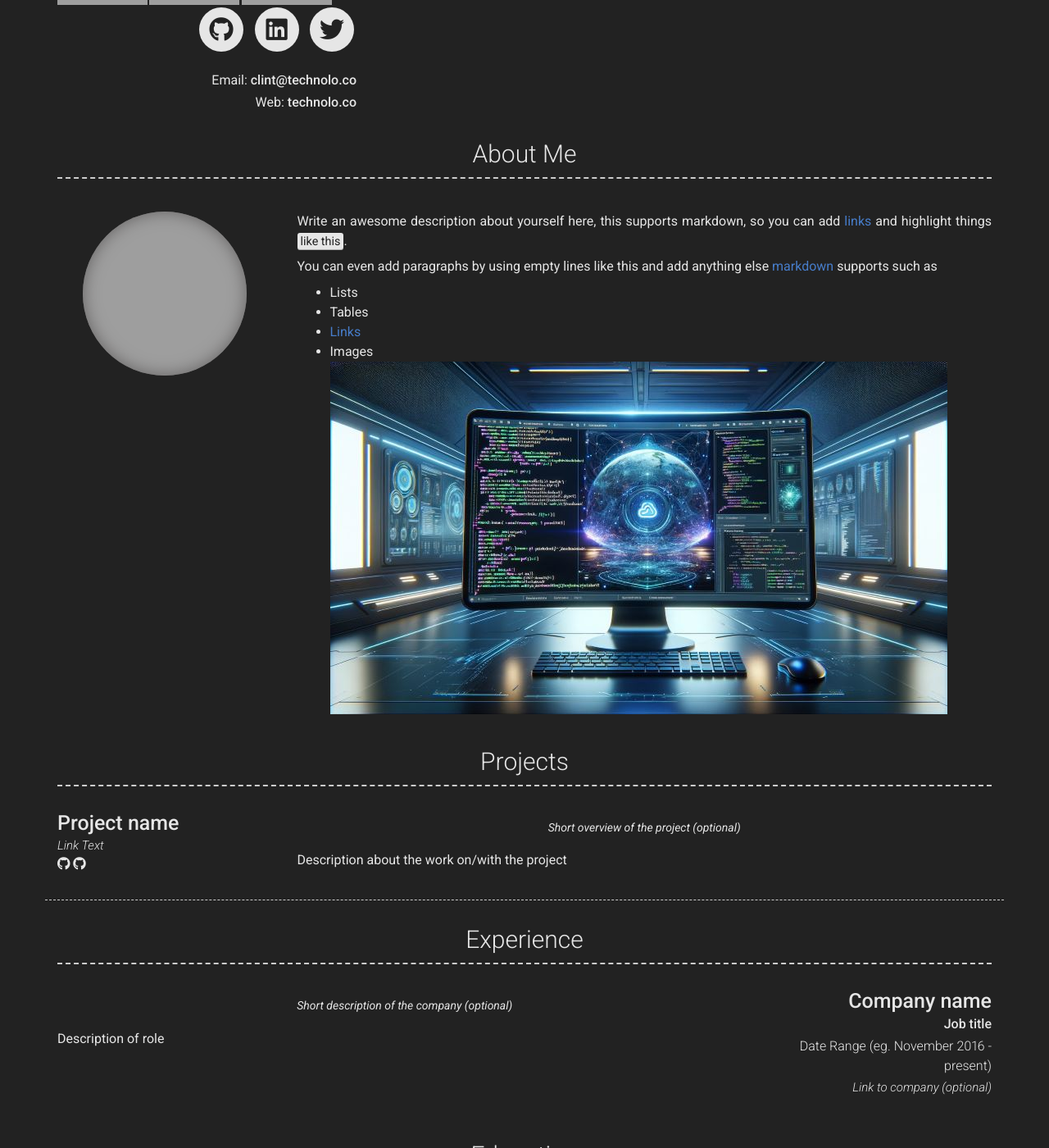
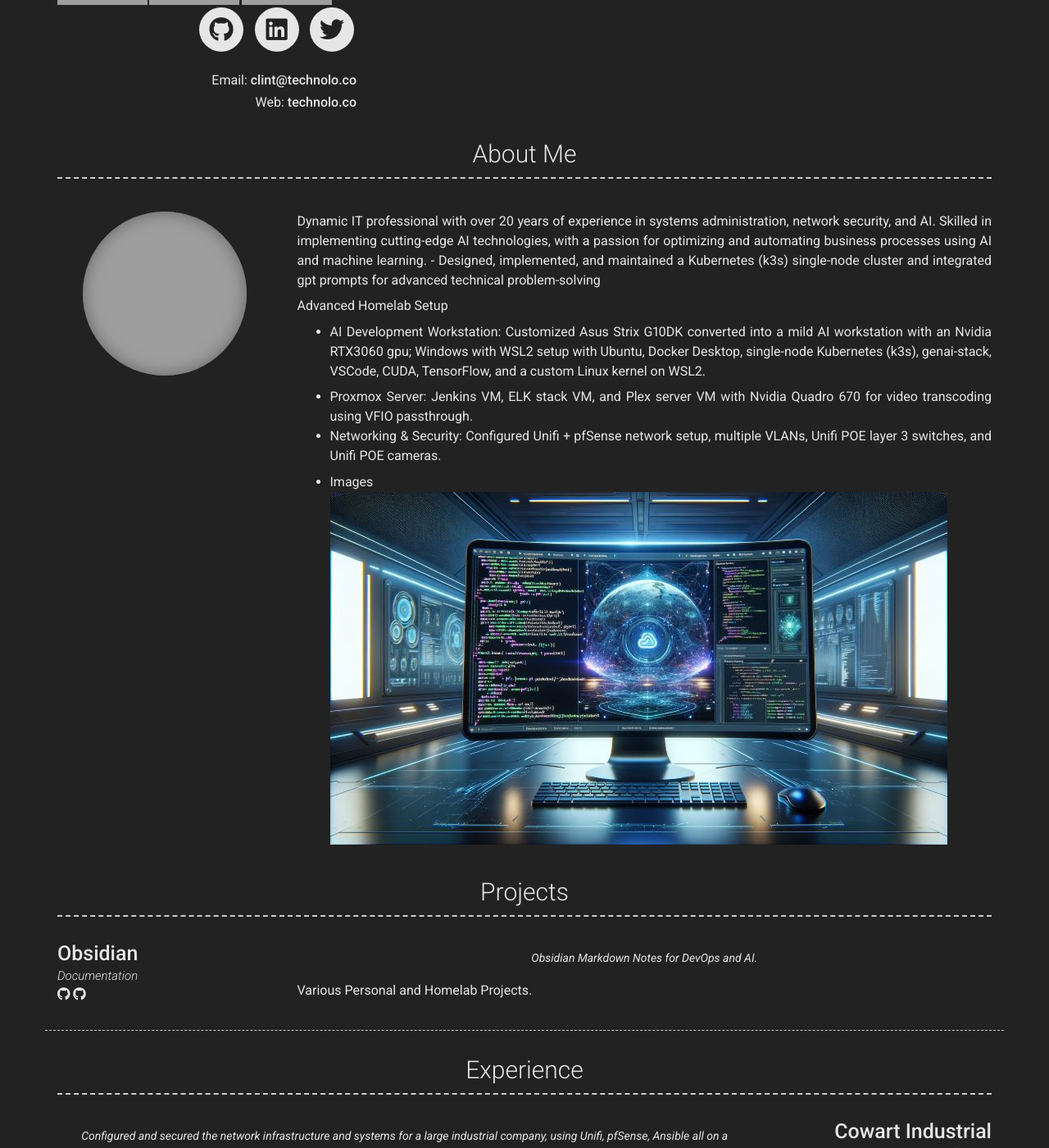
Before and after one commit to 0xdeadd/0xdeadd.github.io, a Jekyll site: the page built from index.md, in a window 1280 px wide and 1400 px high, scrolled down 265 px. Shown: the whole window at 82% size. Built offline with Jekyll 4.4.1, drawn with Linux system fonts in a browser that asks for light colours; nearby versions of some CDN libraries; a script that is not in the unit is left out; some of the changed text lies outside the part shown; grey boxes are pictures that could not be loaded.

Commit message:
finished for now, I hope

```diff
--- a/_config.yml
+++ b/_config.yml
@@ -52,12 +52,24 @@
 # about_title: About Me (Use this to override about section title)
 about_profile_image: images/profile.jpg
 about_content: | # this will include new lines to allow paragraphs
- Write an awesome description about yourself here, this supports markdown, so you can add [links](http://foobar.com) and highlight things <mark>like this</mark>.
+ Dynamic IT professional with over 20 years of experience in systems
+ administration, network security, and AI. Skilled in implementing cutting-edge
+ AI technologies, with a passion for optimizing and automating business processes
+ using AI and machine learning. - Designed, implemented, and maintained a
+ Kubernetes (k3s) single-node cluster and integrated gpt prompts for advanced
+ technical problem-solving
 
-  You can even add paragraphs by using empty lines like this and add anything else [markdown](https://www.markdownguide.org/getting-started#what-is-markdown) supports such as
-    - Lists
-    - Tables
-    - <a href="google.com">Links</a>
+  Advanced Homelab Setup
+    - AI Development Workstation: Customized Asus Strix G10DK converted into a mild AI
+        workstation with an Nvidia RTX3060 gpu; Windows with WSL2 setup with Ubuntu,
+        Docker Desktop, single-node Kubernetes (k3s), genai-stack, VSCode, CUDA,
+        TensorFlow, and a custom Linux kernel on WSL2.
+
+    - Proxmox Server: Jenkins VM, ELK stack VM, and Plex server VM with Nvidia Quadro
+        670 for video transcoding using VFIO passthrough.
+    - Networking & Security: Configured Unifi + pfSense network setup, multiple VLANs,
+        Unifi POE layer 3 switches, and Unifi POE cameras.
+
     - Images ![alt text](/images/landscape-trees.jpg "Trees")
 
 content:
@@ -67,49 +79,49 @@
       - layout: left
         border: weak  # Value of `weak` will display a weak border below this item. # Any
                       # other value (or no value) means no border will be displayed
-        title: Project name
-        link: Link to project (eg. sproogen.github.io/modern-resume-theme)(optional)
-        link_text: Link Text
+        title: Obsidian
+        link: https://github.com/0xdeadd/My-DevOps-Docs
+        link_text: Documentation
         additional_links:
-          - title:  Github page for project (eg. sproogen/modern-resume-theme)
+          - title:  Github page for Ansible Home Lab Project
             icon: fab fa-github
-            url: Link to project (eg. sproogen.github.io/modern-resume-theme)(optional)
-          - title:  Github page for project (eg. sproogen/modern-resume-theme)
+            url: https://github.com/0xdeadd/ansible
+          - title:  Github page for Dotfiles project
             icon: fab fa-github
-            url: Link to project (eg. sproogen.github.io/modern-resume-theme)(optional)
+            url: https://github.com/0xdeadd/dotfiles
         quote: >
-          Short overview of the project (optional)
+          Obsidian Markdown Notes for DevOps and AI.
         description: | # this will include new lines to allow paragraphs
-          Description about the work on/with the project
+          Various Personal and Homelab Projects.
   - title: Experience
     layout: list
     content:
       - layout: right
-        title: Company name
-        sub_title: Job title
-        caption: Date Range (eg. November 2016 - present)
-        link: Link to company (optional)
+        title: Cowart Industrial Services
+        sub_title: AWS Engineer
+        caption: Apr 2018 - Mar 2022
+        # link: Link to company (optional)
         quote: >
-          Short description of the company (optional)
-        description: | # this will include new lines to allow paragraphs
-          Description of role
+          Configured and secured the network infrastructure and systems for a large
+            industrial company, using Unifi, pfSense, Ansible all on a hybrid on premesis/AWS.
   - title: Education
     layout: list
     content:
       - layout: top-right
-        title: Institution name
-        sub_title: Qualifications (eg. BA Performing Arts)
-        caption: Date Range (eg. 2016 - 2019)
-        quote: >
-          Short institution or course description (optional)
-        description: | # this will include new lines to allow paragraphs
-          Description of qualification
-  - title: A Little More About Me
+        title: University of West Georgia
+        sub_title: Master of Science in Computer Science
+        caption: 2004 - 2007
+        # quote: >
+        # BBA in Accounting and Information Systems
+        # description: |
+        #  1989 - 1994
+  - title: Things I love
     layout: text
     content: | # this will include new lines to allow paragraphs
-      This is where you can write a little more about yourself. You could title this section **Interests** and include some of your other interests.
-
-      Or you could title it **Skills** and write a bit more about things that make you more desirable, like *leadership* or *teamwork*
+      My dog. Learning new things and always looking for new challenges.
+      Going for walks with my dog to clear my head and to contemplate the
+       the inevitable takeover by our future AGI Overlords. Oh lord.
+      Github Copilot, I've got my eye on you.
 
 # Footer
 footer_show_references: true
```
Also changed, not shown: Gemfile.lock.
